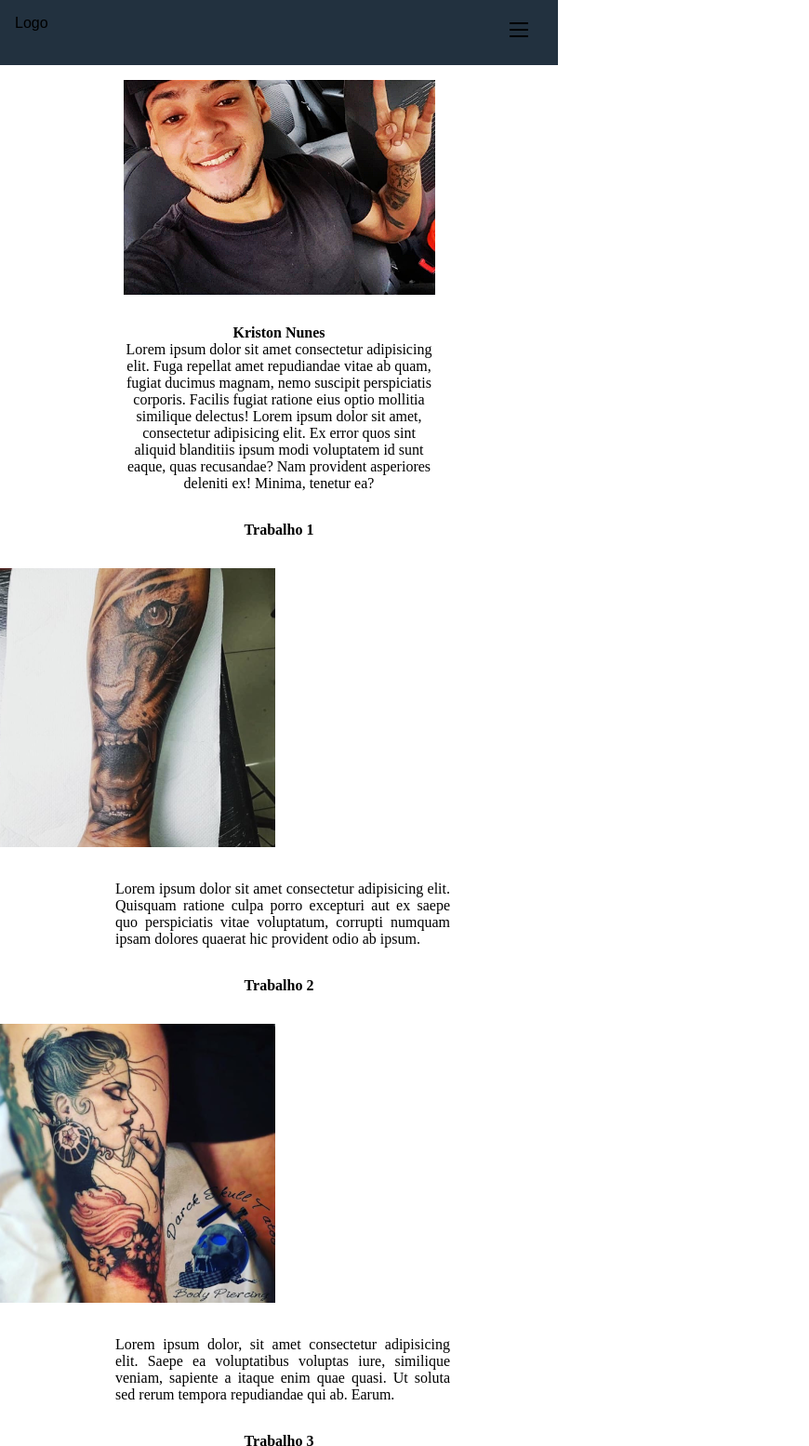
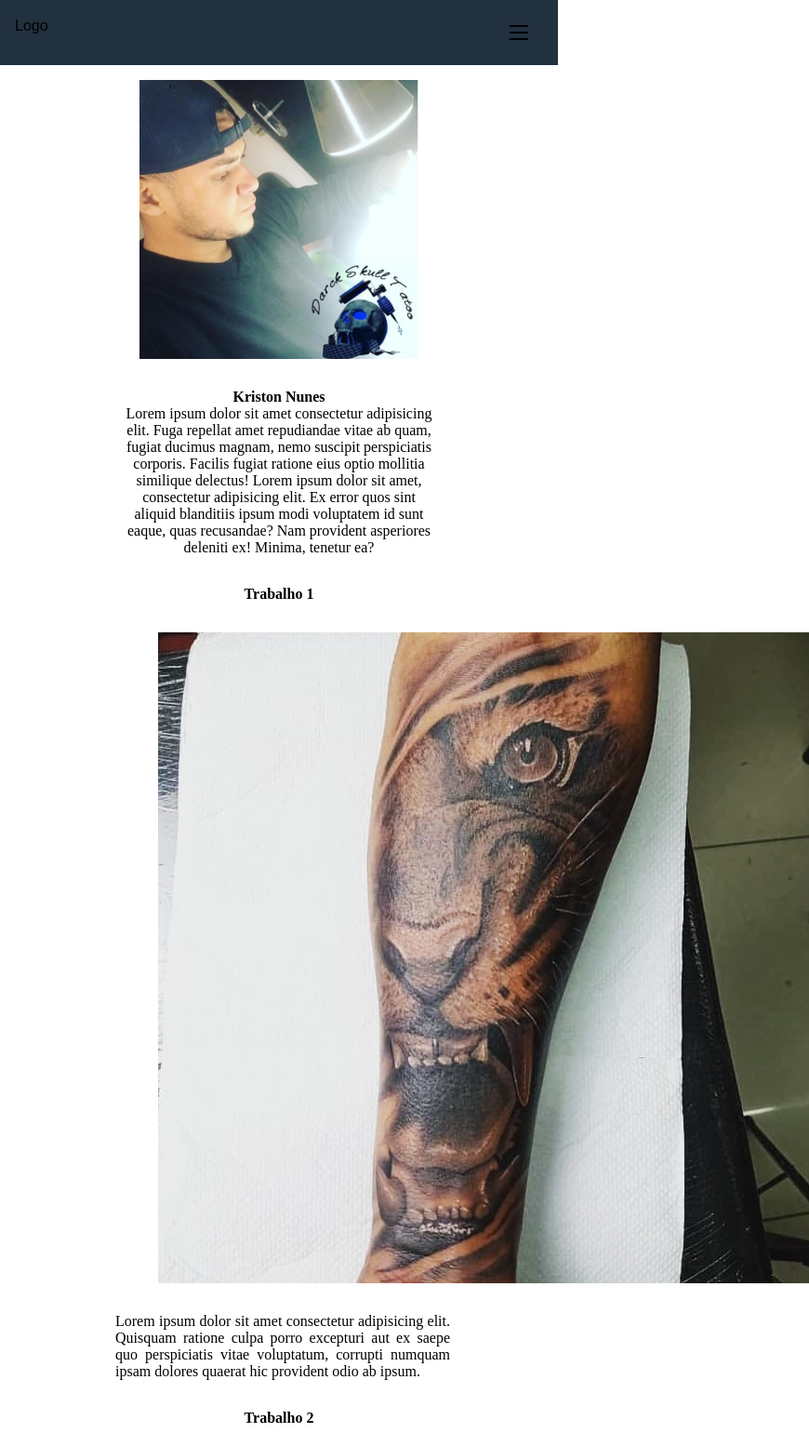
Before and after one commit to Rodrigo-Lacerda/DarkSkull, a plain HTML site: page index.html in a window 600 px wide. Shown: the top 1555 px of the page at 93% size, 870 px wide, since content can reach past the window. Drawn offline with Linux system fonts and the light colour scheme.

Commit message:
atualizando imagens

```diff
--- a/index.html
+++ b/index.html
@@ -6,10 +6,18 @@
     <meta name="viewport" content="width=device-width, initial-scale=1.0">
     <link rel="stylesheet" href="style.css">
     <title>DarkSkull</title>
+    <style>
+        /* #t {
+            display: flex;
+            background-color: aqua;
+            justify-content: space-between;
+        } */
+    </style>
 </head>
 <body>
+    <header id="header">
         <div id="container">
-        <header id="header">
+            <div id="content-menu">
                 <a href="#">Logo</a>
                 <nav id="nav">
                     <button id="btn-mobile">
@@ -21,12 +29,13 @@
                         <li><a href="#">Contato</a></li>
                     </ul>
                 </nav>
+            </div>
+        </div>
     </header>
 
-
-        <main>
+    <main id="container">
         <section id="perfio">
-                <div id="perfio-img"><img src="img/perfil-d.png" alt=""></div>
+            <div id="perfio-img"><img src="img/perfio-m.png" alt=""></div>
             <div id="perfio-bio">
                 <h1>Kriston Nunes</h1>
                 <p>Lorem ipsum dolor sit amet consectetur adipisicing elit. Fuga repellat amet repudiandae vitae ab quam, fugiat ducimus magnam, nemo suscipit perspiciatis corporis. Facilis fugiat ratione eius optio mollitia similique delectus! Lorem ipsum dolor sit amet, consectetur adipisicing elit. Ex error quos sint aliquid blanditiis ipsum modi voluptatem id sunt eaque, quas recusandae? Nam provident asperiores deleniti ex! Minima, tenetur ea?</p>
@@ -39,9 +48,13 @@
                 <div class="card-info-img">
                 <picture>
                     <!-- desktop -->
-                        <source media="(min-width: 1000px)" srcset="img/trabalho-1-m.png" type="image/png">
+                    <source media="(min-width: 1000px)" srcset="img/tabalho-1-t.png">
+
+                    <!-- tablet -->
+                    <source media="(min-width: 600px)" srcset="img/tabalho-1-t.png">
+
                     <!-- mobile -->
-                        <img src="img/trabalho-1-m.png" alt="" srcset="">
+                    <img src="img/trabalho-1-m.png" alt="">
                 </picture>
                 </div>
                 <p>Lorem ipsum dolor sit amet consectetur adipisicing elit. Quisquam ratione culpa porro excepturi aut ex saepe quo perspiciatis vitae voluptatum, corrupti numquam ipsam dolores quaerat hic provident odio ab ipsum.</p>
@@ -50,8 +63,14 @@
                 <h2>Trabalho 2</h2>
                 <div class="card-info-img">
                 <picture>
-                        <source media="(min-width: 1000px)" srcset="img/trabalho-2-m.png" type="image/png">
-                        <img src="img/trabalho-2-m.png" alt="" srcset="">
+                    <!-- desktop -->
+                    <source media="(min-width: 1000px)" srcset="img/tabalho-2-t.png">
+
+                    <!-- tablet -->
+                    <source media="(min-width: 600px)" srcset="img/tabalho-2-t.png">
+
+                    <!-- mobile -->
+                    <img src="img/trabalho-2-m.png" alt="">
                 </picture>
                 </div>
                 <p>Lorem ipsum dolor, sit amet consectetur adipisicing elit. Saepe ea voluptatibus voluptas iure, similique veniam, sapiente a itaque enim quae quasi. Ut soluta sed rerum tempora repudiandae qui ab. Earum.</p>
@@ -60,7 +79,13 @@
                 <h2>Trabalho 3</h2>
                 <div class="card-info-img">
                     <picture>
-                            <source media="(min-width: 1000px)" srcset="img/trabalho-3-m.png" type="image/png">
+                    <!-- desktop -->
+                    <source media="(min-width: 1000px)" srcset="img/tabalho-3-t.png">
+
+                    <!-- tablet -->
+                    <source media="(min-width: 600px)" srcset="img/tabalho-3-t.png">
+
+                    <!-- mobile -->
                     <img src="img/trabalho-3-m.png" alt="">
                     </picture>
                 </div>
@@ -79,9 +104,11 @@
     </main>
 
     <footer>
+        <div id="container">
             <p>&copy;<small>DarkSkull Todos os direitos reservados</small></p>
+        </div>
     </footer>
-    </div>
+
     <script src="script.js"></script>
 </body>
 </html>
--- a/style.css
+++ b/style.css
@@ -21,6 +21,12 @@ a:hover {
     display: flex;
     justify-content: space-between;
 }
+
+#content-menu {
+    display: flex;
+    justify-content: space-between;
+}
+
 #menu {
     display: flex;
     list-style-type: none;
@@ -93,6 +99,11 @@ a:hover {
 /* Tablets */
 @media only screen and (min-width: 600px) and (max-width: 1000px){
     /* header */
+    #container {
+        margin: auto;
+        width: 90%;
+        align-items: center;
+    }
     #menu {
         display: block;
         position: absolute;
@@ -195,7 +206,7 @@ a:hover {
         margin: 0rem 2rem 0rem 2rem;
     }
     #social img {
-        width: 4rem;
+        width: 3rem;
     }
 
     /* footer */
@@ -209,6 +220,11 @@ a:hover {
 
 @media only screen and (min-width: 300px) and (max-width: 600px){ /* Mobile */
     /* header */
+    #container {
+        margin:auto;
+        width: 100%;
+        align-items: center;
+    }
     #menu {
         display: block;
         position: absolute;
@@ -280,11 +296,12 @@ a:hover {
         padding: 1rem 1rem;
         text-align: justify;
     }
-    .card-info-img {
+    .card-info-img picture {
         display: flex;
-        justify-content: center;
+        margin: auto;
         width: 260px;
         padding: 1rem;
+
     }
     #social { /* Rodapé social */
         padding: 1rem 1rem;
@@ -301,7 +318,7 @@ a:hover {
         display: flex;
     }
     #social img {
-        width: 1rem;
+        width: 5rem;
     }
 
     /* footer */
```
Also changed, not shown: img/perfio-m.png (added), img/tabalho-1-t.png (added), img/tabalho-2-t.png (added), img/tabalho-3-t.png (added). Lines whose indentation alone changed are shown as unchanged.
